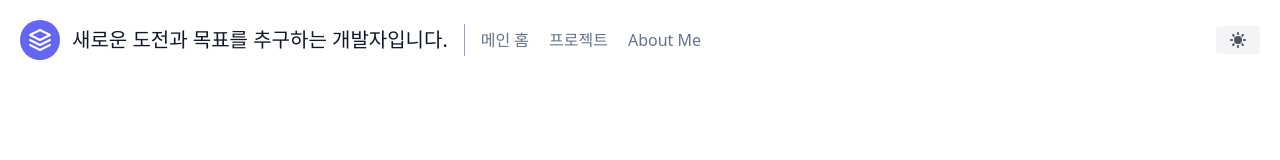
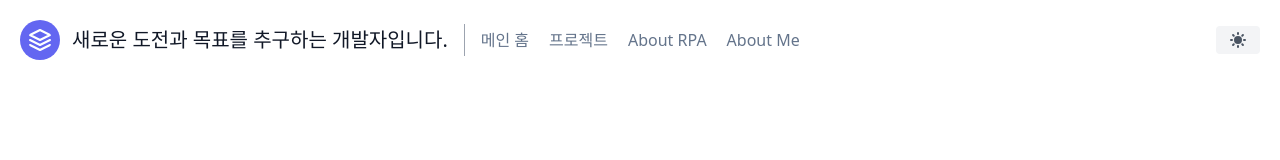
Before and after one commit to myonstar/web_portfolio, a Next.js app: page / in a window 1280 px wide. Shown: the top 160 px of the page. Built offline with nearby package versions, Linux system fonts and the light colour scheme.

Commit message:
ADD: Header에 RPA를 소개하는 페이지 링크 'About RPA'추가

```diff
--- a/components/header.js
+++ b/components/header.js
@@ -30,12 +30,9 @@ export default function Header() {
                         <Link href="/projects">
                             <div className="mr-5 hover:text-gray-900">프로젝트</div>
                         </Link>
-                        {/* <Link href="/about-rpa">
+                        <Link href="/about-rpa">
                         <div className="mr-5 hover:text-gray-900">About RPA</div>
-                        </Link> */}
-                        {/* <Link href="" onClick={() => setShowModal(true)}>
-                        <div className="mr-5 hover:text-gray-900">Contact me</div>
-                        </Link> */}
+                        </Link>
                         {/* 클릭 시 모달 창 */}
                         <button onClick={clickModal} size={60} className="mr-5 hover:text-gray-900 text-slate-500 dark:text-slate-400 dark:hover:text-gray-900">
                             About Me
```
